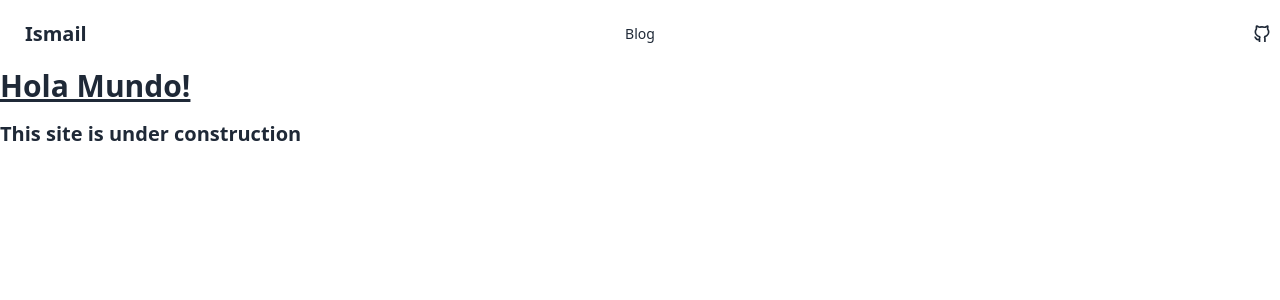
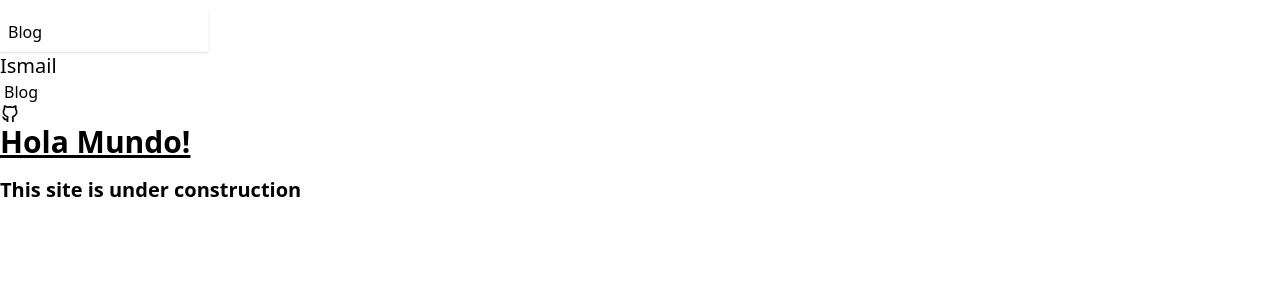
Before and after one commit to ZSmain/website, a SvelteKit app: page / in a window 1280 px wide. Shown: the top 300 px of the page. Built offline with nearby package versions, Linux system fonts and the light colour scheme.

Commit message:
chore: Update dependencies to latest versions and remove DaisyUI

```diff
--- a/tailwind.config.js
+++ b/tailwind.config.js
@@ -4,5 +4,5 @@ export default {
   theme: {
     extend: {},
   },
-  plugins: [require("daisyui")],
+  plugins: [],
 }
```
Also changed, not shown: package.json (+18 -19 lines), 1 other file (tests, documents, lock files or other folders).
